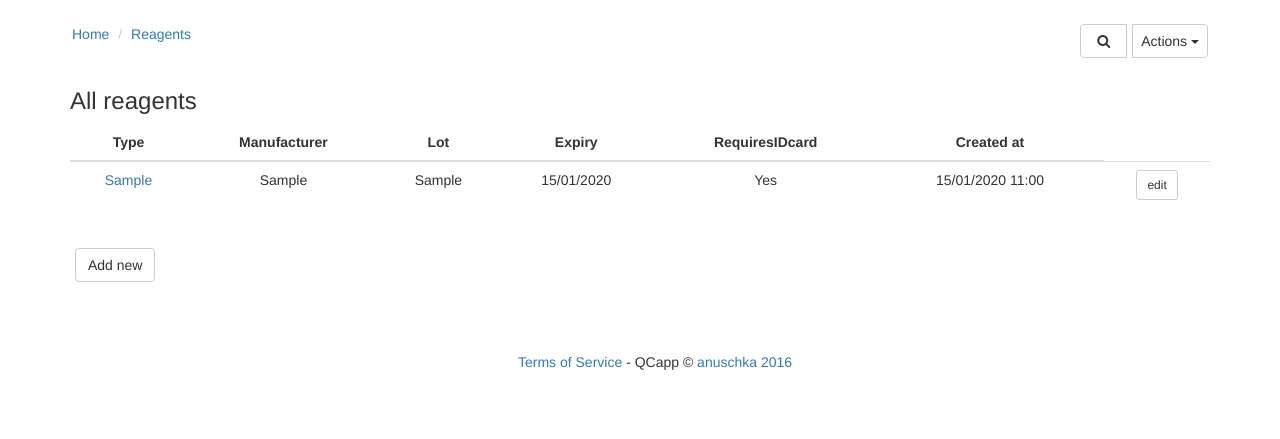
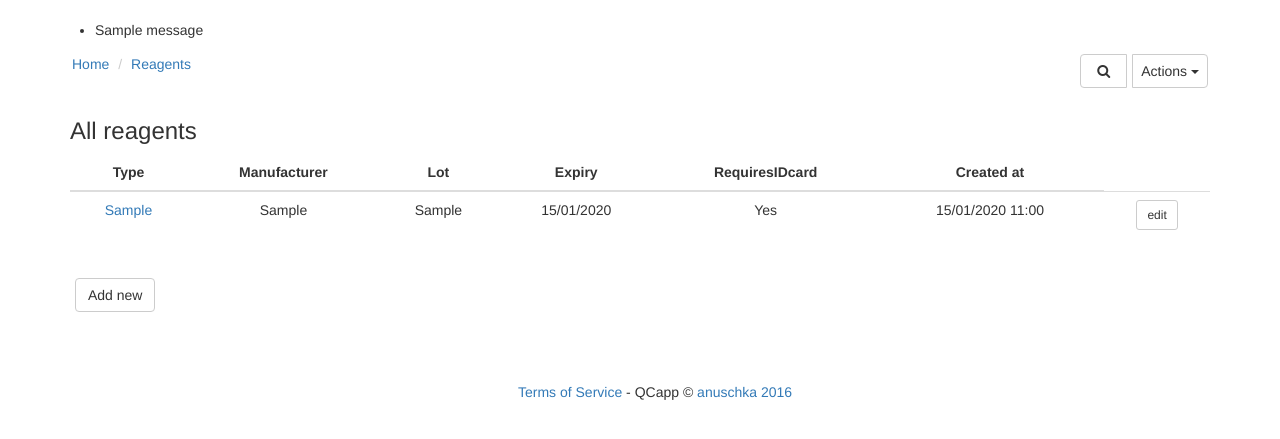
Before and after one commit to anuschka/QCapp, a Django app: page /reagent/ in a window 1280 px wide. Shown: the part 102-541 px from the top of the page. Run offline with Django 3.2, Linux system fonts and the light colour scheme; a user stored in the database is signed in; tables that the repository leaves empty hold one stand-in row (values such as "Sample post"); one stand-in notice (Sample message) is shown; some libraries are stand-ins or nearby versions.

Commit message:
Flash messages for reagents

```diff
--- a/qcapp/templates/reagents.html
+++ b/qcapp/templates/reagents.html
@@ -8,7 +8,15 @@
 {% endblock %}
 
 {% block content %}
-
+      <div class="row">
+          {% if messages %}
+          <ul class="messages">
+              {% for message in messages %}
+              <li{% if message.tags %} class="{{ message.tags }}"{% endif %}>{{ message }}</li>
+              {% endfor %}
+          </ul>
+          {% endif %}
+      </div>
 
       <div class="row">
           <ol class="breadcrumb">
--- a/qcapp/templates/reagents_new.html
+++ b/qcapp/templates/reagents_new.html
@@ -1,5 +1,6 @@
 {% extends "internal_page.html" %}
 {% load bootstrap3 %}
+{% bootstrap_messages %}
 {% comment %}
   This is the template for displaying all reagents.
 {% endcomment %}
@@ -25,7 +26,7 @@
         <div class="col-md-6">
             <form action="/reagent/new/" method="post" role="form">
                 {% csrf_token %}
-                {% bootstrap_form form  %}
+	              {% bootstrap_form form  %}
                 {% buttons %}
                 <div class="reagent_toolbar">
                   <input type="submit" class="btn btn-primary" value="Save" />
```
